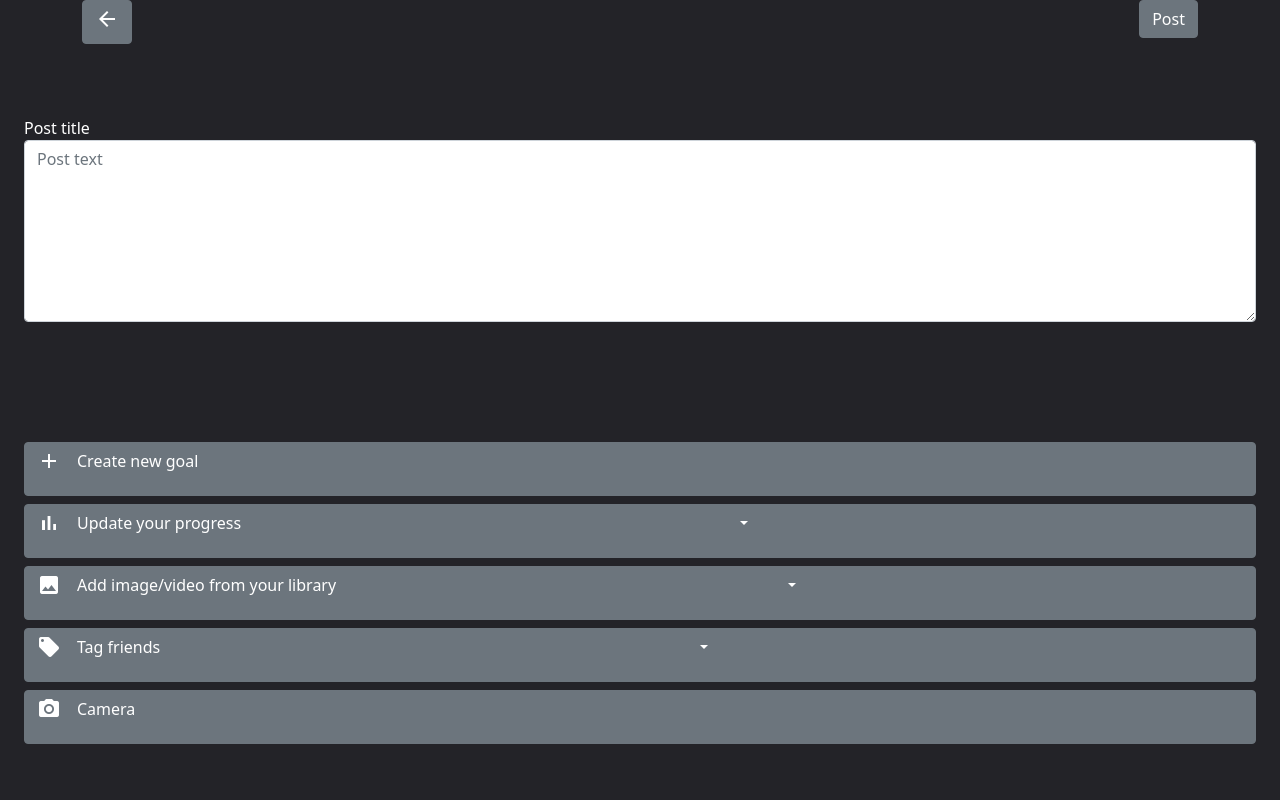
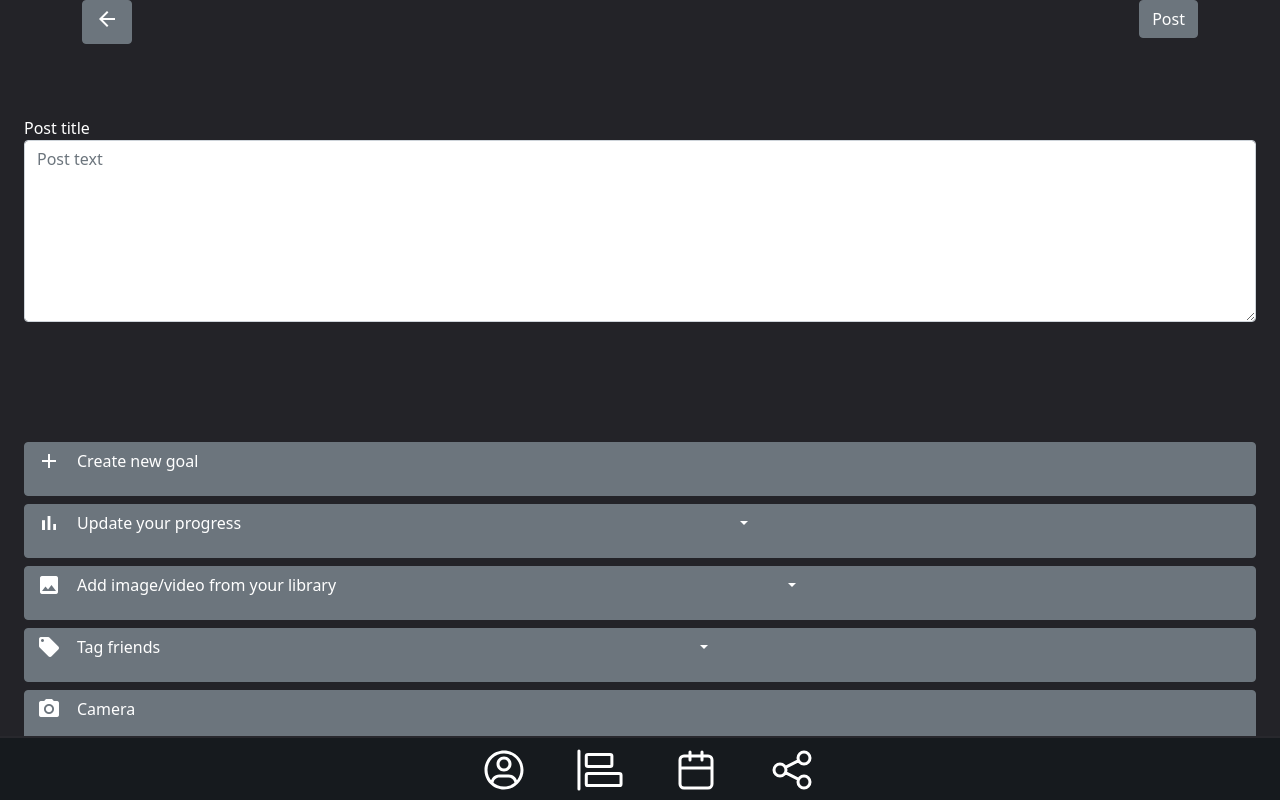
Before and after one commit to nok-ko/Motivator, a plain HTML site: page post.html in a window 1280 px wide. Drawn offline with nearby package versions, Linux system fonts and the light colour scheme.

Commit message:
Add sticky footer

```diff
--- a/post.html
+++ b/post.html
@@ -59,8 +59,29 @@
         </button>
     </div>
 
-    <footer>
+    <footer class="sticky py-2 bg-darker text-light">
+        <!-- placeholder inline style -->
+        <!-- Some icons -->
 
+        <!-- TODO: make the labels work properly -->
+        <div role="group" class="meta-icon-container">
+            <div class="footer-icon-container" role="group">
+                <img src="icons/user.svg#icon">
+                <!-- <span class="label">Profile</span> -->
+            </div>
+            <div class="footer-icon-container" role="group">
+                <img src="icons/leaderboard.svg#icon">
+                <!-- <span class="label">Leaderboards</span> -->
+            </div>
+            <div class="footer-icon-container" role="group">
+                <img src="icons/calendar.svg#icon">
+                <!-- <span class="label">Calendar</span> -->
+            </div>
+            <div class="footer-icon-container" role="group">
+                <img src="icons/share.svg#icon">
+                <!-- <span class="label">Feed</span> -->
+            </div>
+        </div>
     </footer>
 </body>
 
```
